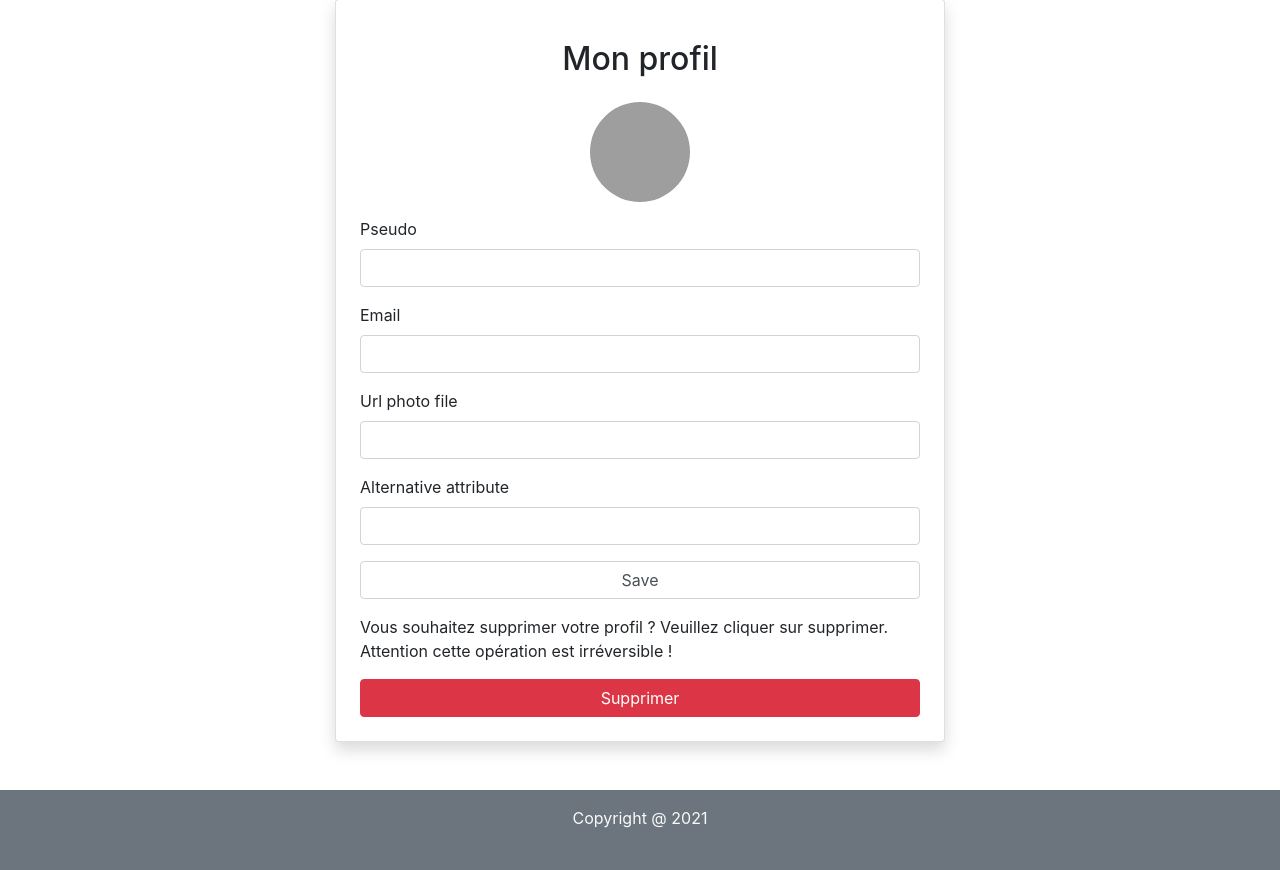
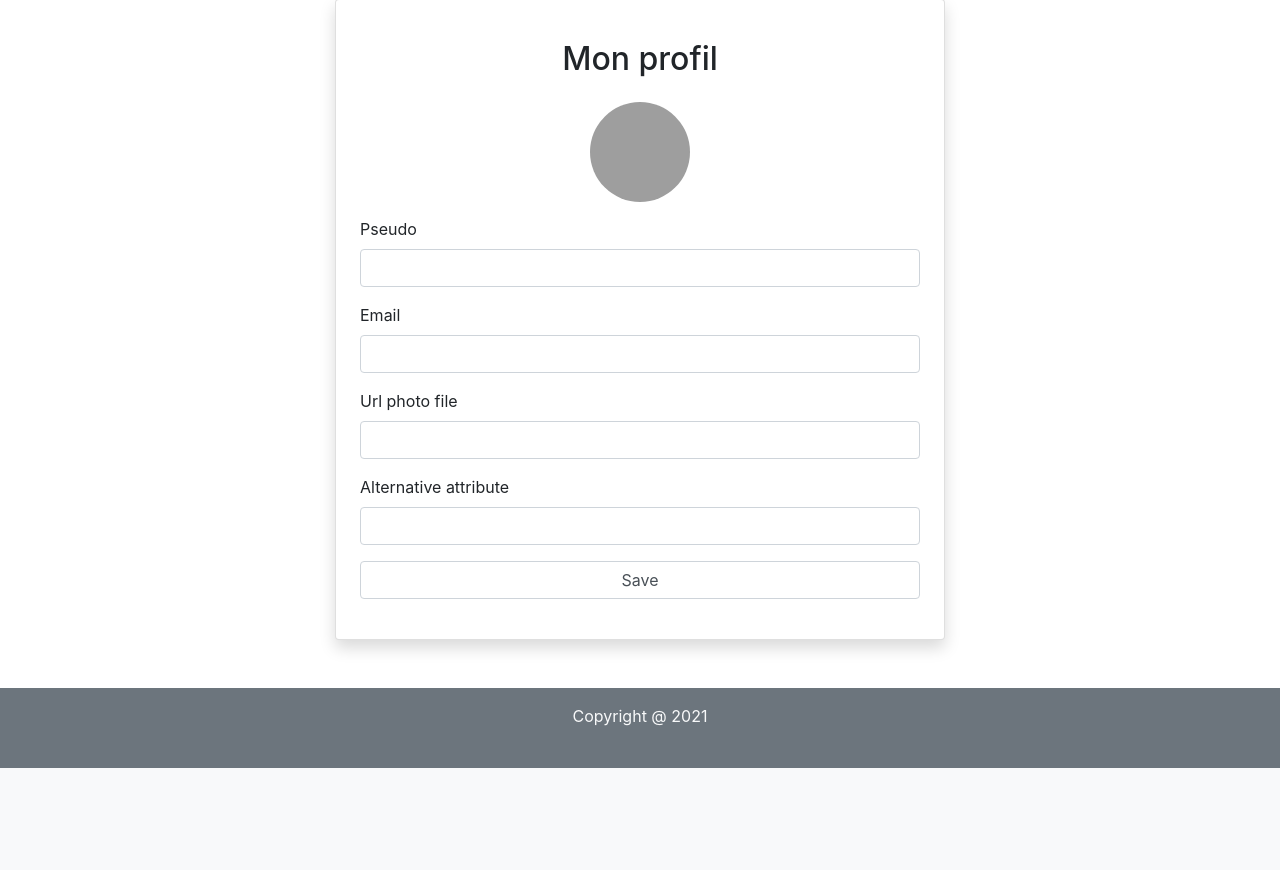
Before and after one commit to laurent-66/site_communautaire_snowtricks, a Symfony app: template templates/core/auth/updateProfil.html.twig in a window 1280 px wide. Shown: the part 129-999 px from the top of the page. After the commit the page ends 897 px from the top, so only its background shows below. Run offline with Twig, Linux system fonts and the light colour scheme; the template is opened without the code that fills it, so the values that code supplies are empty; form fields are guessed from the names that the template uses; some libraries are stand-ins or nearby versions; grey boxes are pictures that could not be loaded.

Commit message:
22-04-12 update profil done

```diff
--- a/templates/core/auth/updateProfil.html.twig
+++ b/templates/core/auth/updateProfil.html.twig
@@ -21,11 +21,6 @@
                     {{form_row(form.alternativeAttribute)}}
                     {{form_row(form.save)}}
                     {{form_end(form)}}
-                    <p>Vous souhaitez supprimer votre profil ? Veuillez cliquer sur supprimer. Attention cette opération est irréversible ! </p>
-                    <button type="button" class=" btn btn-danger" data-toggle="modal" data-target="#staticBackdrop">
-                            Supprimer
-                    </button>
-                    {% include "core/modal/confirmDeleteProfil.html.twig" %}
                 </div>
             </div>
         </div>
```
Also changed, not shown: src/Controller/SecurityController.php (+6 -6 lines).
